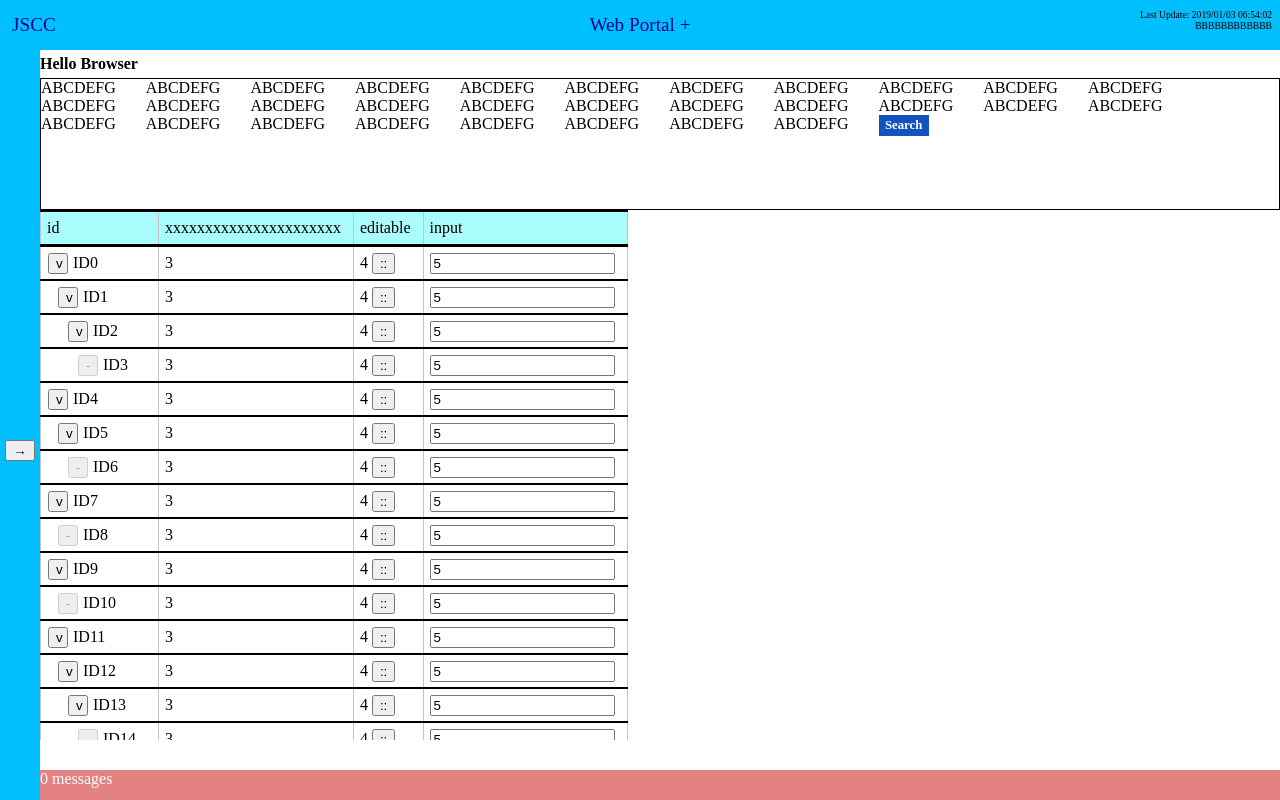
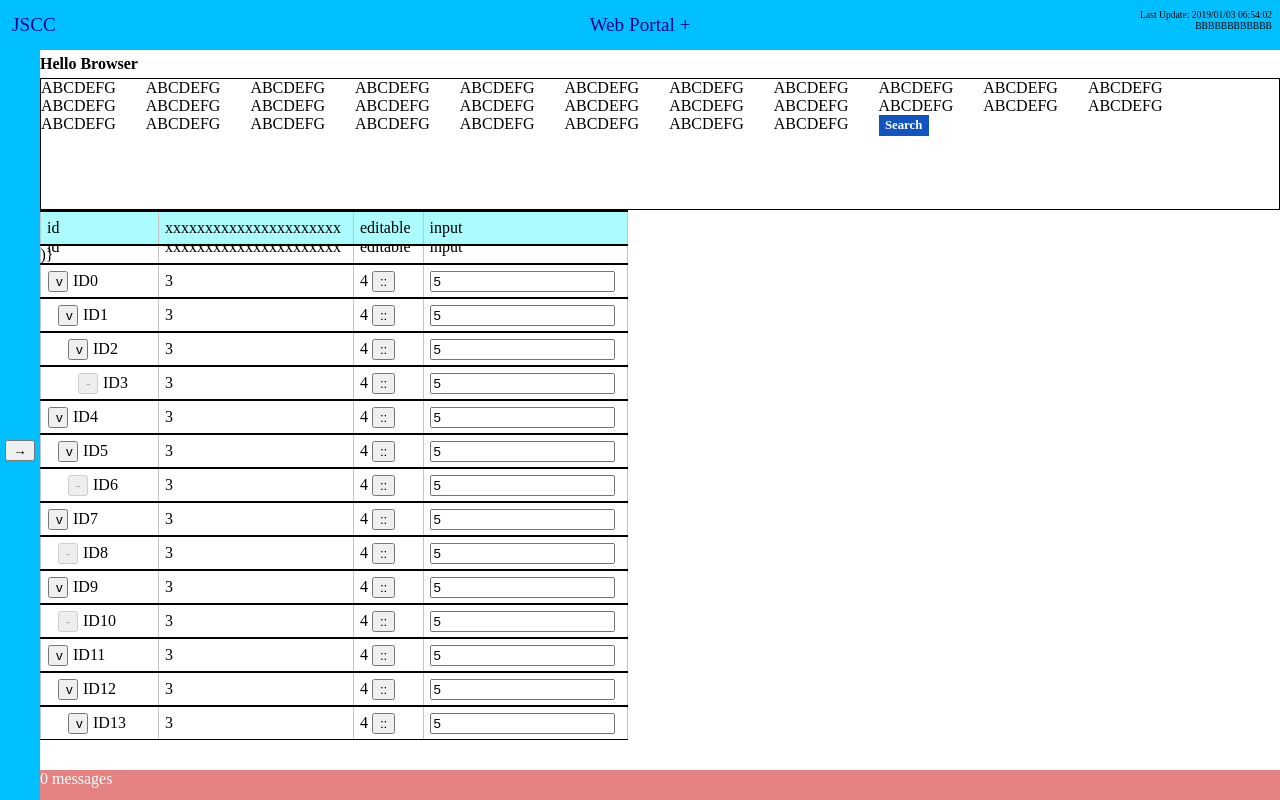
Before and after one commit to nn-ii/wppfff, a React (Create React App) app in the folder src/: page / in a window 1280 px wide. Built offline with nearby package versions, Linux system fonts and the light colour scheme; the HTML template or start-up script is replaced by a standard one.

Commit message:
changed but will revert

```diff
--- a/src/components/TestTable.js
+++ b/src/components/TestTable.js
@@ -277,6 +277,7 @@ class TestTable extends Component {
   render() {
     let checkClosedMode = false;
     let parentNest = null;
+    let headerRowDom;
 
     return (
       <div className="info-table-root" ref={this.scrollableNode}>
@@ -307,11 +308,14 @@ class TestTable extends Component {
                             "" + this.state.headerWidthList[idx] + "px"
                         }}
                       >
+                        {/* content in td should be same as main table's first row
+                          so that header row's width and height can be calculated properly */}
                         {col}
                       </td>
                     );
                   })}
                 </tr>
+                )}
               </tbody>
             </table>
 
@@ -325,11 +329,14 @@ class TestTable extends Component {
               style={{ borderCollapse: "collapse" }}
             >
               <tbody>
-                {/* area of dummy header row : needed to automatically adjusting width by browser */}
+                {/* area of dummy row : needed so that header table's row can have proper width and height, and
+                so that header table's row hide perfectly main table's dummy row below  */}
                 <tr>
                   {eachWithIndex(this.props.columns, (col, idx) => {
                     return (
-                      <td key={"" + idx} className={`header-column-dummy`}>
+                      <td key={"" + idx} className="header-column-dummy">
+                        {/* content in td should be same as header table's row
+                          so that header row's width and height can be calculated properly */}
                         {col}
                       </td>
                     );
```
